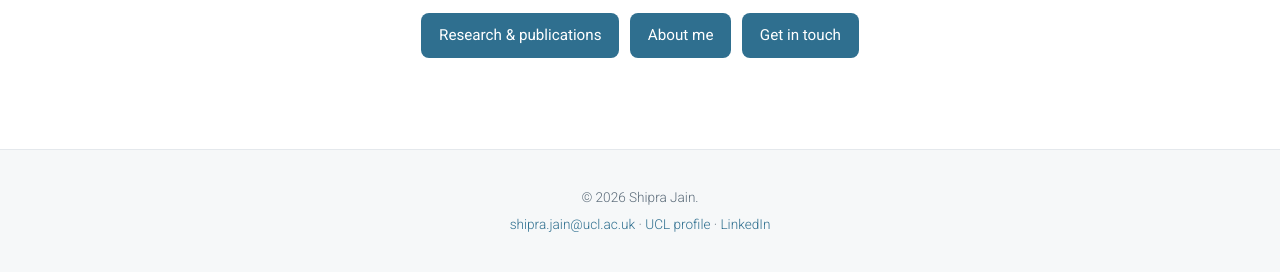
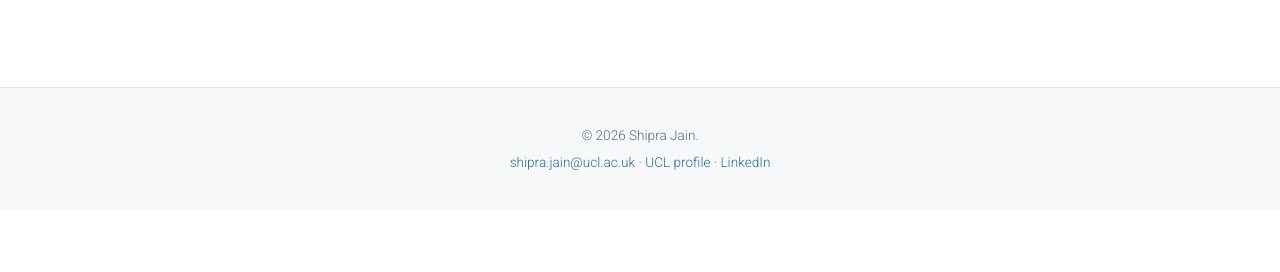
Before and after one commit to ClimateJain/climatejain.github.io, a plain HTML site: page index.html in a window 1280 px wide. Shown: the part 537-809 px from the top of the page. Drawn offline with Linux system fonts and the light colour scheme.

Commit message:
Drop front-page button row; expand NCMRWF in timeline
Removes the Research/About/Contact buttons from the home page — all three
pages remain reachable from the top nav. The .links-row and .btn styles stay
because 404.html still uses them.

Co-Authored-By: Claude Opus 5 <noreply@anthropic.com>
Claude-Session: https://claude.ai/code/session_01MSJvcxrQZ4hBcc13t2C8zM

```diff
--- a/index.html
+++ b/index.html
@@ -53,11 +53,6 @@
   <p class="lead">I am <strong>Shipra Jain</strong>, Assistant Professor at the Department of
   Risk and Disaster Reduction, University College London. I work on weather and climate
   extremes and how we can better predict them.</p>
-  <p class="links-row">
-    <a class="btn" href="research.html">Research &amp; publications</a>
-    <a class="btn" href="about.html">About me</a>
-    <a class="btn" href="contact.html">Get in touch</a>
-  </p>
 </section>
 
 </main>
```
Also changed, not shown: about.html (+1 -1 lines).
